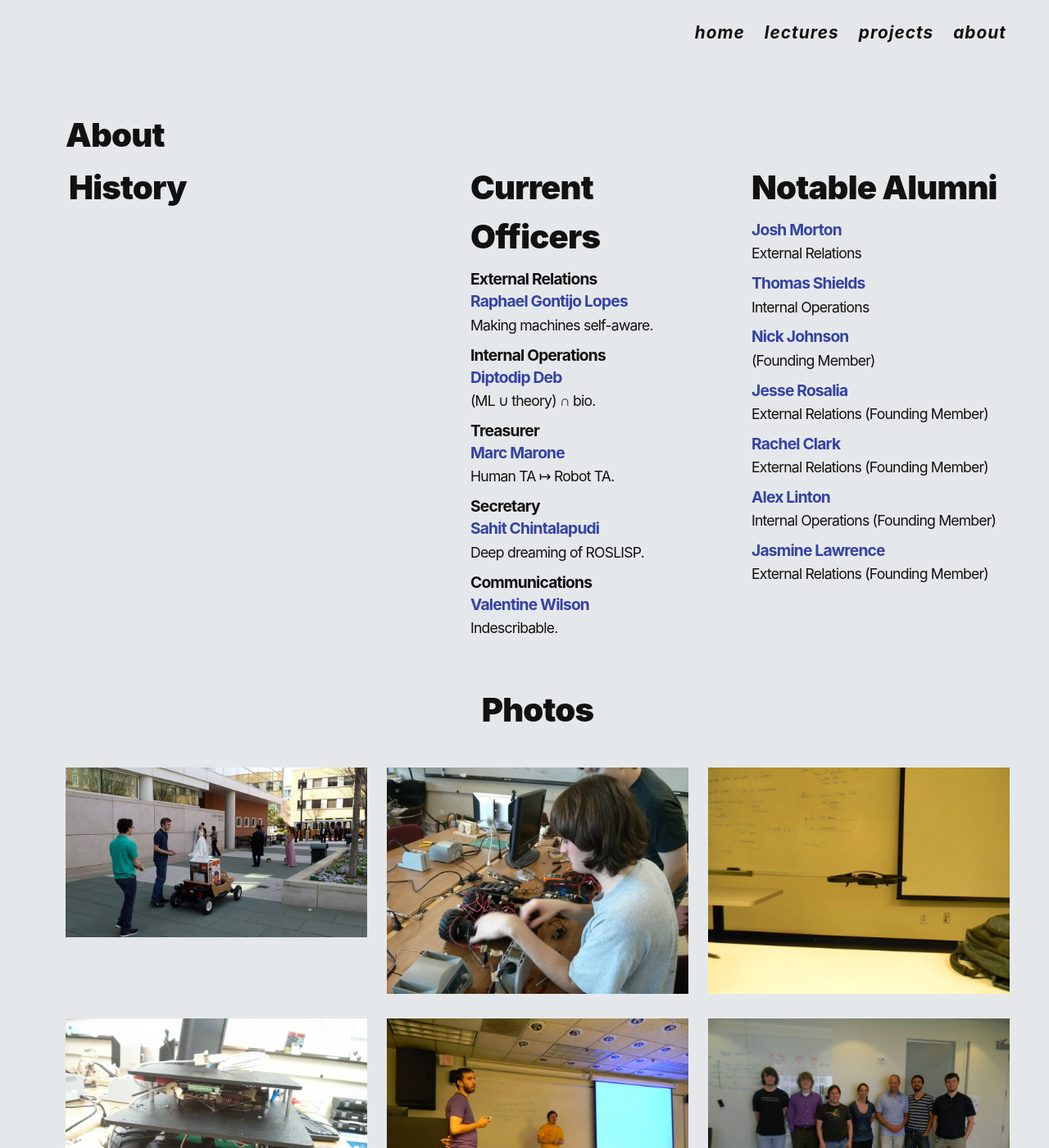
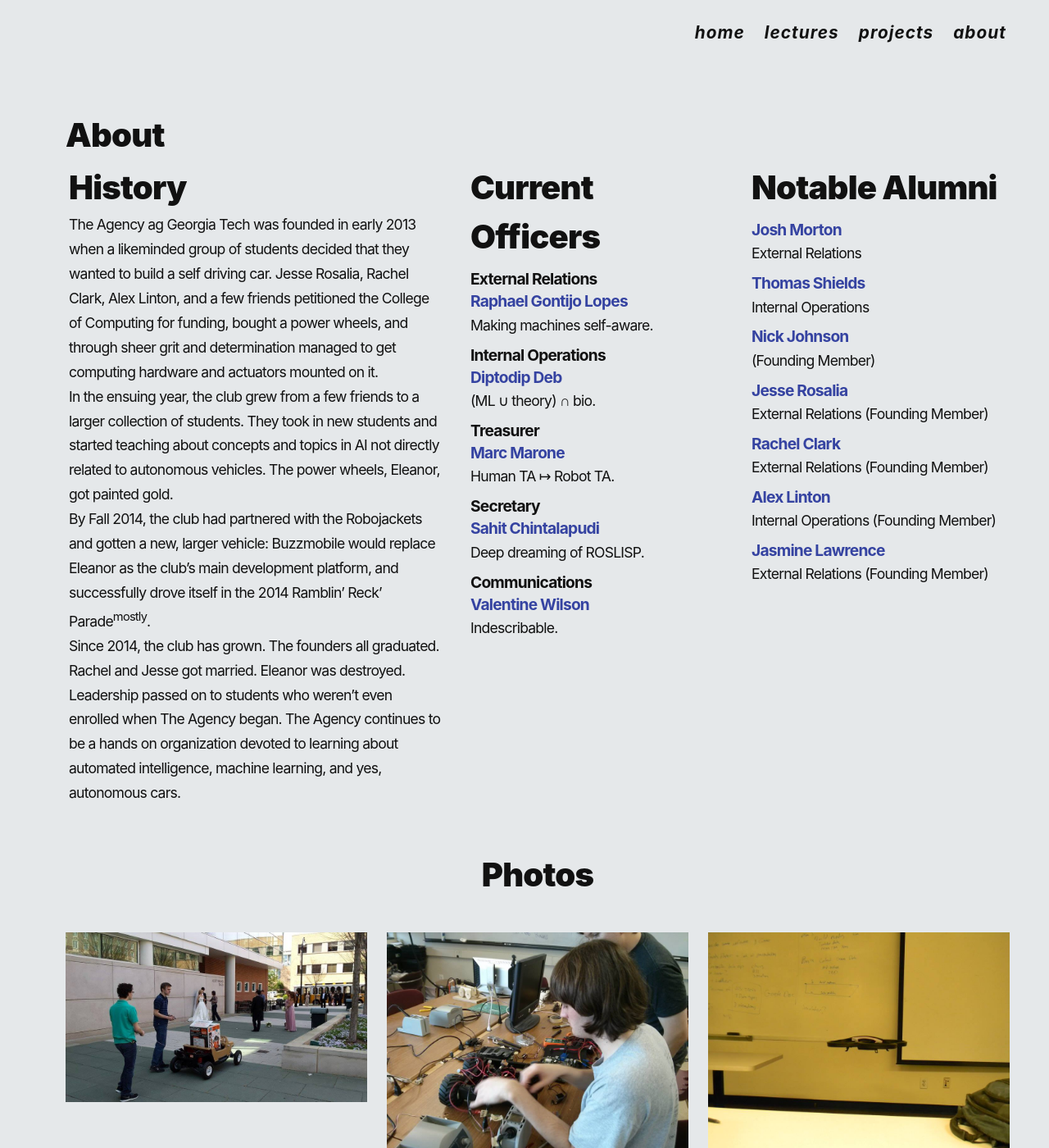
Before and after one commit to gtagency/gtagency.github.com, a Jekyll site: the page built from about.html, in a window 1280 px wide and 1400 px high. Shown: the whole window at 82% size. Built offline with Jekyll 4.4.1, drawn with Linux system fonts in a browser that asks for light colours.

Commit message:
add club history

```diff
--- a/about.html
+++ b/about.html
@@ -10,7 +10,29 @@ includecss: aesthic.css
     <div class="columns">
         <div class="column is-5" style="padding: 1em;">
             <h1 class="thick-text">History</h1>
-            <p></p>
+            <p>The Agency ag Georgia Tech was founded in early 2013 when a
+            likeminded group of students decided that they wanted to build a
+            self driving car. Jesse Rosalia, Rachel Clark, Alex Linton, and a
+            few friends petitioned the College of Computing for funding, bought
+            a power wheels, and through sheer grit and determination managed to
+            get computing hardware and actuators mounted on it.</p>
+
+            <p>In the ensuing year, the club grew from a few friends to a larger
+            collection of students. They took in new students and started
+            teaching about concepts and topics in AI not directly related to
+            autonomous vehicles. The power wheels, Eleanor, got painted gold.</p>
+
+            <p>By Fall 2014, the club had partnered with the Robojackets and
+            gotten a new, larger vehicle: Buzzmobile would replace Eleanor as
+            the club’s main development platform, and successfully drove itself
+            in the 2014 Ramblin’ Reck’ Parade<sup>mostly</sup>.</p>
+
+            <p>Since 2014, the club has grown. The founders all graduated.
+            Rachel and Jesse got married. Eleanor was destroyed. Leadership
+            passed on to students who weren’t even enrolled when The Agency
+            began. The Agency continues to be a hands on organization devoted
+            to learning about automated intelligence, machine learning, and
+            yes, autonomous cars.</p>
         </div>
         <div class="column" style="padding: 1em;">
             <h1 class=" thick-text">Current Officers</h1>
```
